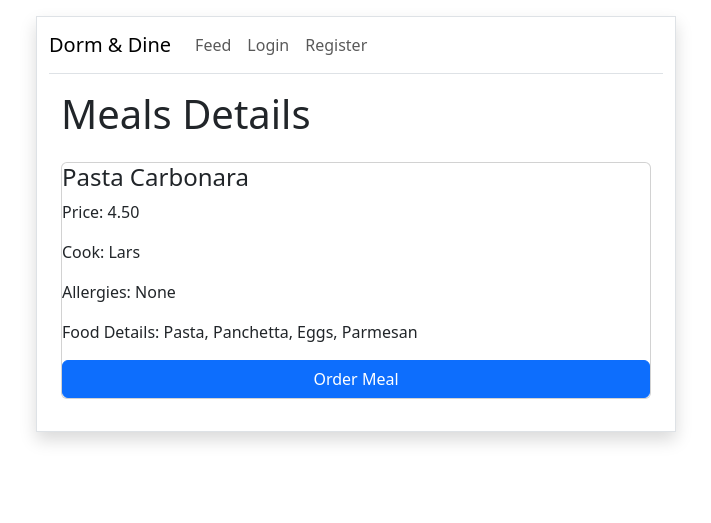
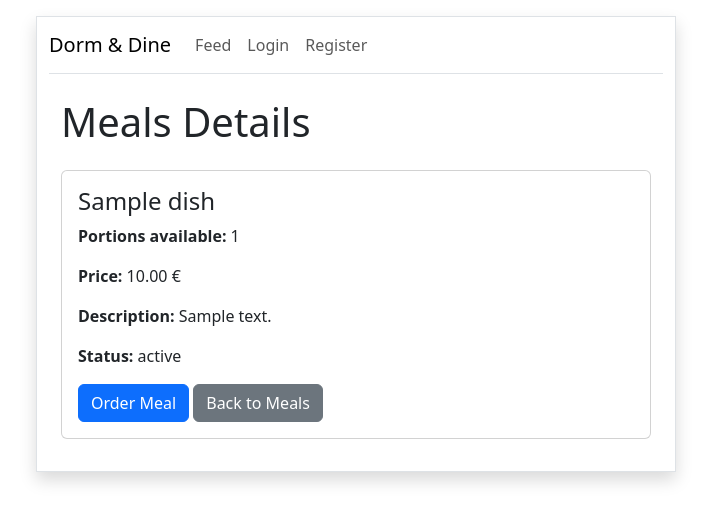
Before and after one commit to MrGreeeenTea/Dorm-Dine, a Flask app: page /dishes/1 in a window 1280 px wide. Shown: the top 523 px of the page, without its empty margins (284-995 px from the left). Run offline with Flask 3, Linux system fonts and the light colour scheme; tables that the repository leaves empty hold one stand-in row (values such as "Sample post"); parts of the project's set-up code (start-up, migrations or seed data) failed here and were passed over; some libraries are stand-ins or nearby versions.

Commit message:
Changes to UI in order to connect to DB

```diff
--- a/app.py
+++ b/app.py
@@ -1,4 +1,4 @@
-from flask import Flask, render_template, redirect, url_for, jsonify
+from flask import Flask, render_template, redirect, url_for, jsonify, request
 from flask_bootstrap import Bootstrap5
 
 
@@ -38,7 +38,7 @@ def get_dish(dish_id):
     return render_template('meal_detail.html', dish=dish)
 
 # Bestellübersicht
-@app.route('/order_view/<int: dish_id>')
+@app.route('/order_view/<int:dish_id>')
 def order_view(dish_id):
     dish = db.get_or_404(Dish, dish_id)
     return render_template('order_view.html', dish = dish)
@@ -46,12 +46,12 @@ def order_view(dish_id):
 # Payment Success Cash
 @app.route('/payment_success_cash/<int:dish_id>', methods=['POST'])
 def payment_success_cash(dish_id):
-    return render_template(dish_id, "Cash")
+    return complete_order(dish_id, "Cash")
 
 # Payment Success PayPal
 @app.route('/payment_success_paypal/<int:dish_id>', methods=['POST'])
 def payment_success_paypal(dish_id):
-    return render_template(dish_id, "PayPal")
+    return complete_order(dish_id, "PayPal")
 
 # Gerichte posten
 @app.route('/post', methods=['GET', 'POST'])
--- a/templates/meal_detail.html
+++ b/templates/meal_detail.html
@@ -1,22 +1,33 @@
 {%extends "base.html" %}
 {% block  CONTENT%}
-<div class = "container">
+<div class = "container mt-4">
 
 <h1 class = "mb-4">Meals Details</h1>
 
 <div class = "card mb-3">
+<div class = "card-body">
+    <h4 class = "card-title">{{ dish.name }}</h4>
 
-<h4 class = "card-title">Pasta Carbonara</h4>
-<p>Price: 4.50</p>
-<p>Cook: Lars</p>
-<p>Allergies: None</p>
-<p>Food Details: Pasta, Panchetta, Eggs, Parmesan</p>
-
-<a href = "{{ url_for('order view', dish_id = dish.id )}}" class = "btn btn-primary">
-    Order Meal
-</a>
+    <p><strong>Portions available:</strong>
+        {{ dish.left_portions }}
+    </p>
+    <p><strong>Price:</strong>
+        {{ "%.2f"|format(dish.price) }} €
+    </p>
+    <p><strong>Description:</strong>
+        {{ dish.description }}
+    </p>
+    <p><strong>Status:</strong>
+        {{ dish.status }}
+    </p>
+    <a href = "{{ url_for('order_view', dish_id = dish.id )}}" class = "btn btn-primary">
+        Order Meal
+    </a>
+    <a href = "{{ url_for('feed') }}" class = "btn btn-secondary">
+        Back to Meals
+    </a>
 </div>
-
+</div>
 </div>
 
 {% endblock  %}
```
Also changed, not shown: templates/order_view.html (+9 -5 lines).
